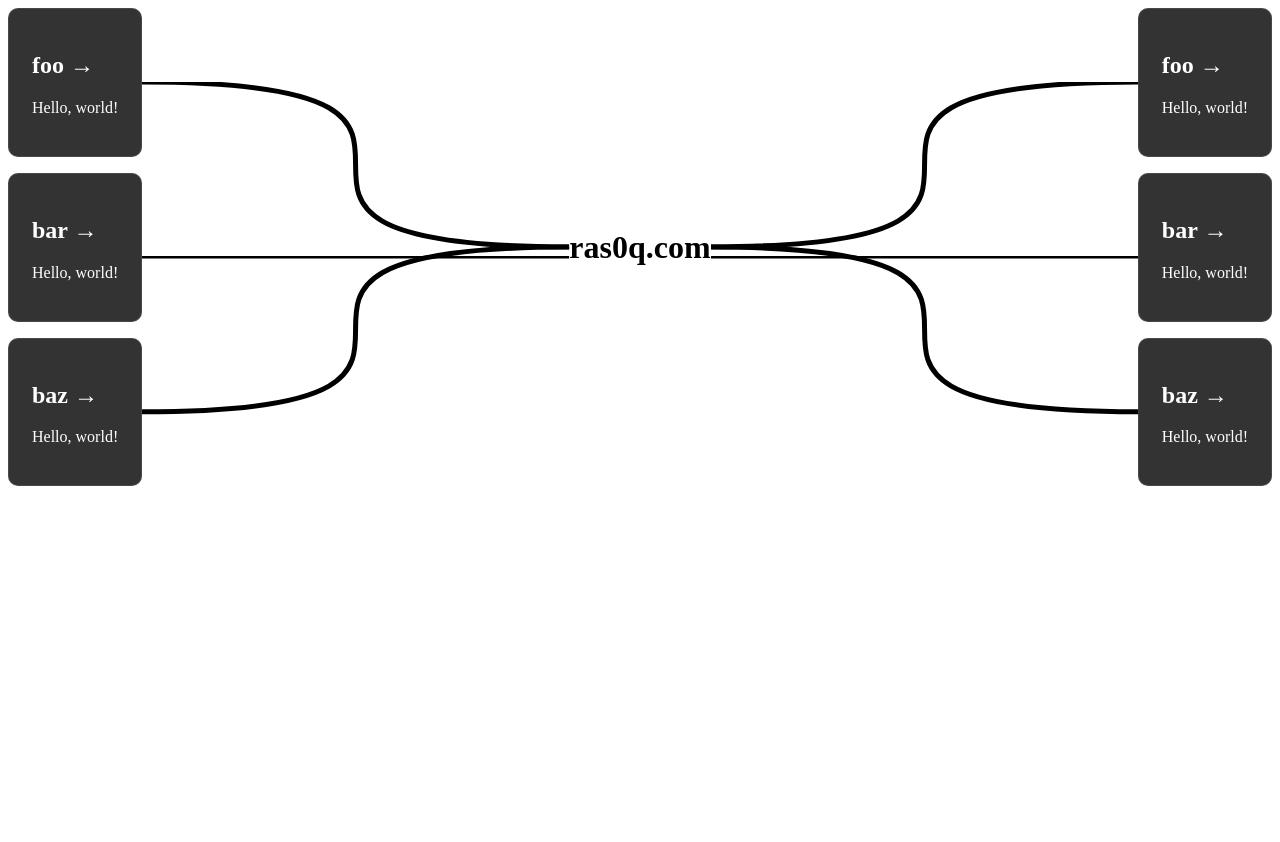
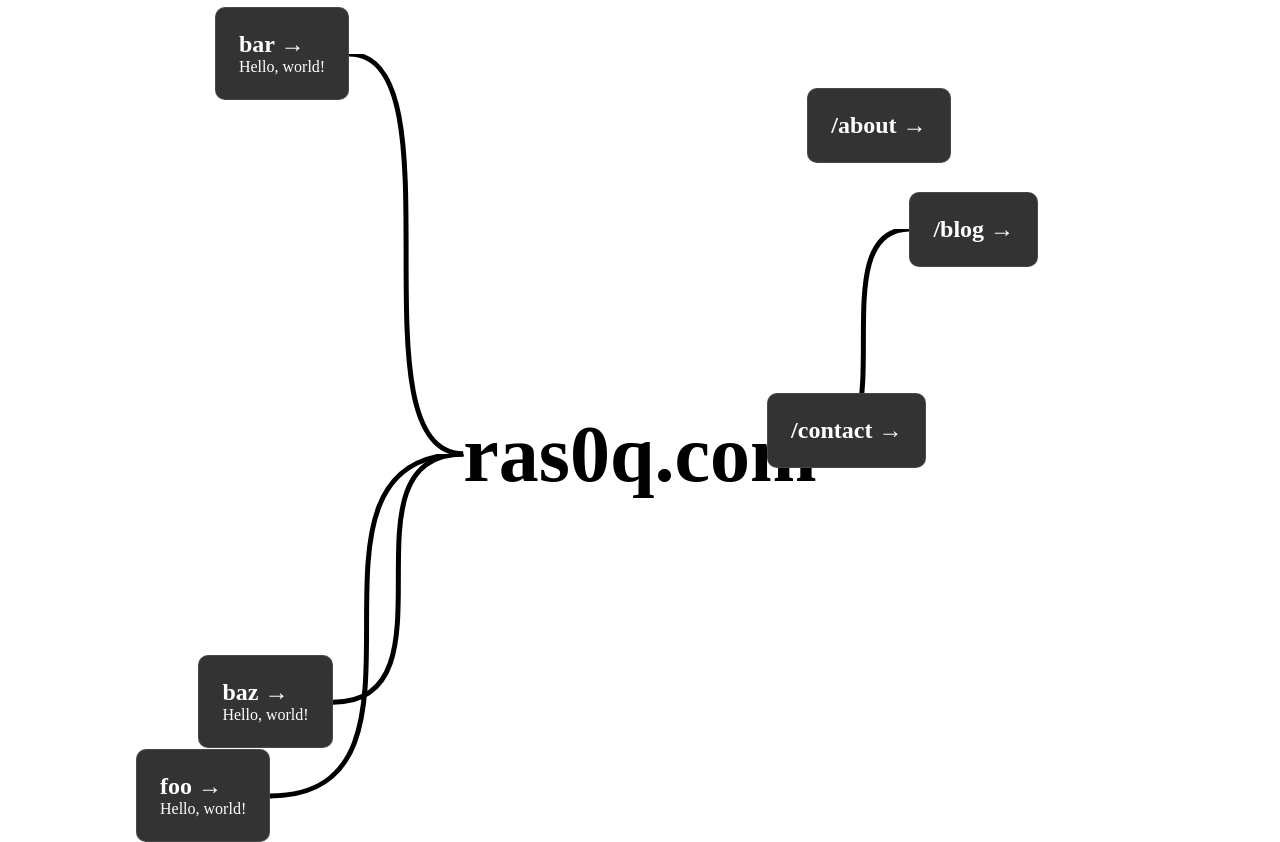
Before and after one commit to ras0q/ras0q.com, an Astro site: page / in a window 1280 px wide. Before the commit the page ends 800 px from the top, so only its background shows below. Built offline with nearby package versions, Linux system fonts and the light colour scheme; Astro itself is replaced by a stand-in of ours.

Commit message:
:sparkles: place cards randomly

```diff
--- a/src/components/Connector.astro
+++ b/src/components/Connector.astro
@@ -1,9 +1,5 @@
 ---
 interface Props {
-  // lx: number
-  // ly: number
-  // rx: number
-  // ry: number
   start: string
   end: string
 }
--- a/src/components/LinkCard.astro
+++ b/src/components/LinkCard.astro
@@ -33,6 +33,10 @@ const { title, body, href, width, height } = Astro.props
       width: 100%;
       text-decoration: none;
       color: white;
+
+      > * {
+        margin: 0
+      }
     }
   }
 </style>
--- a/src/pages/index.astro
+++ b/src/pages/index.astro
@@ -2,27 +2,45 @@
 import Connector from '../components/Connector.astro'
 import LinkCard from '../components/LinkCard.astro'
 
-const sampleCards = [
+const subDomains = [
   {
     title: 'foo',
     body: 'Hello, world!',
     href: 'https://example.com',
-    top: Math.random() * 1000,
-    left: Math.random() * 1000,
+    top: `${Math.random() * 100}%`,
+    left: `${Math.random() * 20}%`,
   },
   {
     title: 'bar',
     body: 'Hello, world!',
     href: 'https://example.com',
-    top: Math.random() * 1000,
-    left: Math.random() * 1000,
+    top: `${Math.random() * 100}%`,
+    left: `${Math.random() * 20}%`,
   },
   {
     title: 'baz',
     body: 'Hello, world!',
     href: 'https://example.com',
-    top: Math.random() * 1000,
-    left: Math.random() * 1000,
+    top: `${Math.random() * 100}%`,
+    left: `${Math.random() * 20}%`,
+  },
+]
+
+const subPaths = [
+  {
+    href: '/about',
+    top: `${Math.random() * 100}%`,
+    left: `${40 + Math.random() * 40}%`,
+  },
+  {
+    href: '/blog',
+    top: `${Math.random() * 100}%`,
+    left: `${40 + Math.random() * 40}%`,
+  },
+  {
+    href: '/contact',
+    top: `${Math.random() * 100}%`,
+    left: `${40 + Math.random() * 40}%`,
   },
 ]
 ---
@@ -37,48 +55,57 @@ const sampleCards = [
   </head>
   <body>
     <div class="container">
-      <div class="stack-1" style={{ position: 'relative' }}>
-        {
-          sampleCards.map((c, i) => (
-            <div id={`subdomain_${i}`}>
+      <h1 id="domain">ras0q.com</h1>
+
+      {
+        subDomains.map((c, i) => (
+          <>
+            <div
+              id={`subdomain_${i}`}
+              style={{
+                position: 'absolute',
+                top: c.top,
+                left: c.left,
+              }}
+            >
               <LinkCard title={c.title} body={c.body} href={c.href} />
             </div>
-          ))
-        }
-      </div>
-      <h1 id="domain">ras0q.com</h1>
-      <div class="stack-1">
-        {
-          sampleCards.map((c, i) => (
-            <div id={`subpath_${i}`}>
-              <LinkCard title={c.title} body={c.body} href={c.href} />
+            <Connector start={`subdomain_${i}`} end="domain" />
+          </>
+        ))
+      }
+
+      {
+        subPaths.map((c, i) => (
+          <>
+            <Connector start="domain" end={`subpath_${i}`} />
+            <div
+              id={`subpath_${i}`}
+              style={{
+                position: 'absolute',
+                top: c.top,
+                left: c.left,
+              }}
+            >
+              <LinkCard title={c.href} href={c.href} />
             </div>
-          ))
-        }
-      </div>
+          </>
+        ))
+      }
     </div>
-
-    {
-      sampleCards.map((_, i) => (
-        <>
-          <Connector start={`subdomain_${i}`} end={`domain`} />
-          <Connector start={`domain`} end={`subpath_${i}`} />
-        </>
-      ))
-    }
   </body>
 </html>
 
 <style>
   .container {
-    display: flex;
-    justify-content: space-between;
-
     > h1 {
-      display: flex;
-      justify-content: center;
-      align-items: center;
-      margin: 0;
+      font-size: 5rem;
+      position: absolute;
+      top: 50%;
+      left: 50%;
+      transform: translate(-50%, -50%);
+      -webkit-transform: translate(-50%, -50%);
+      -ms-transform: translate(-50%, -50%);
     }
   }
 
```
